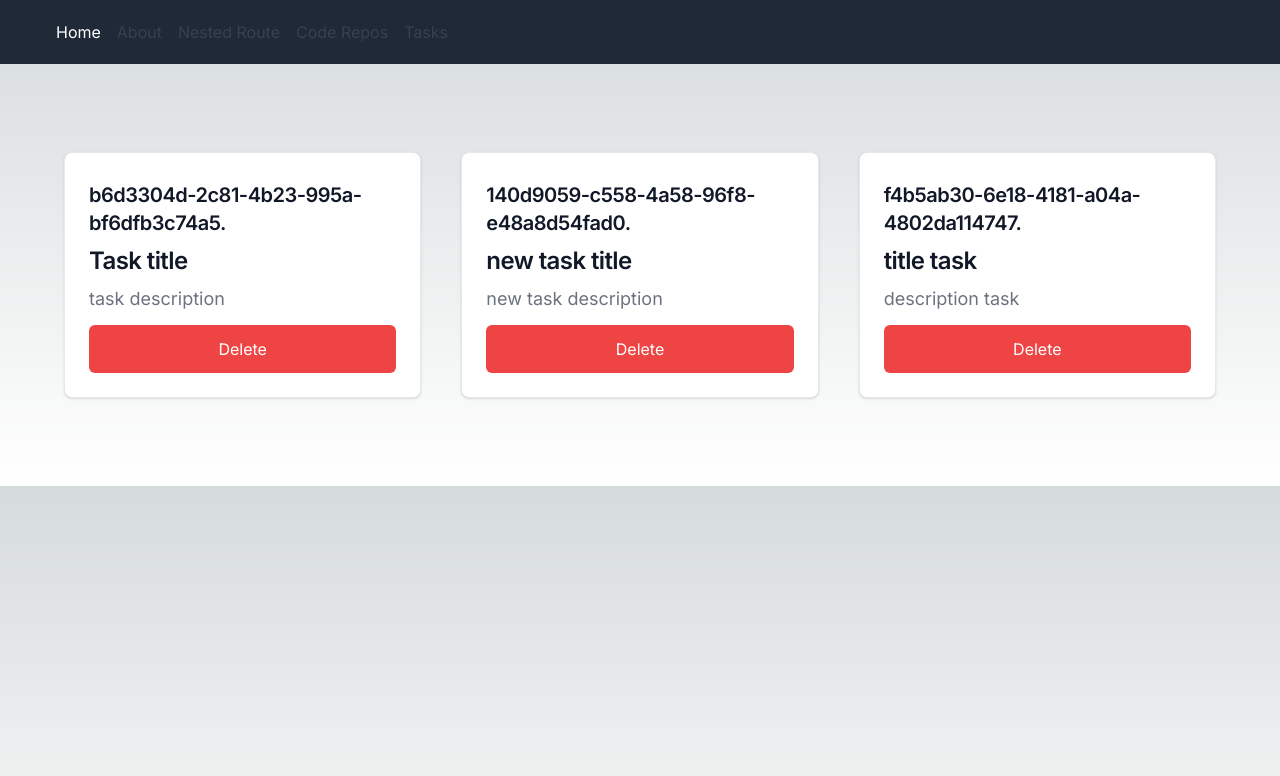
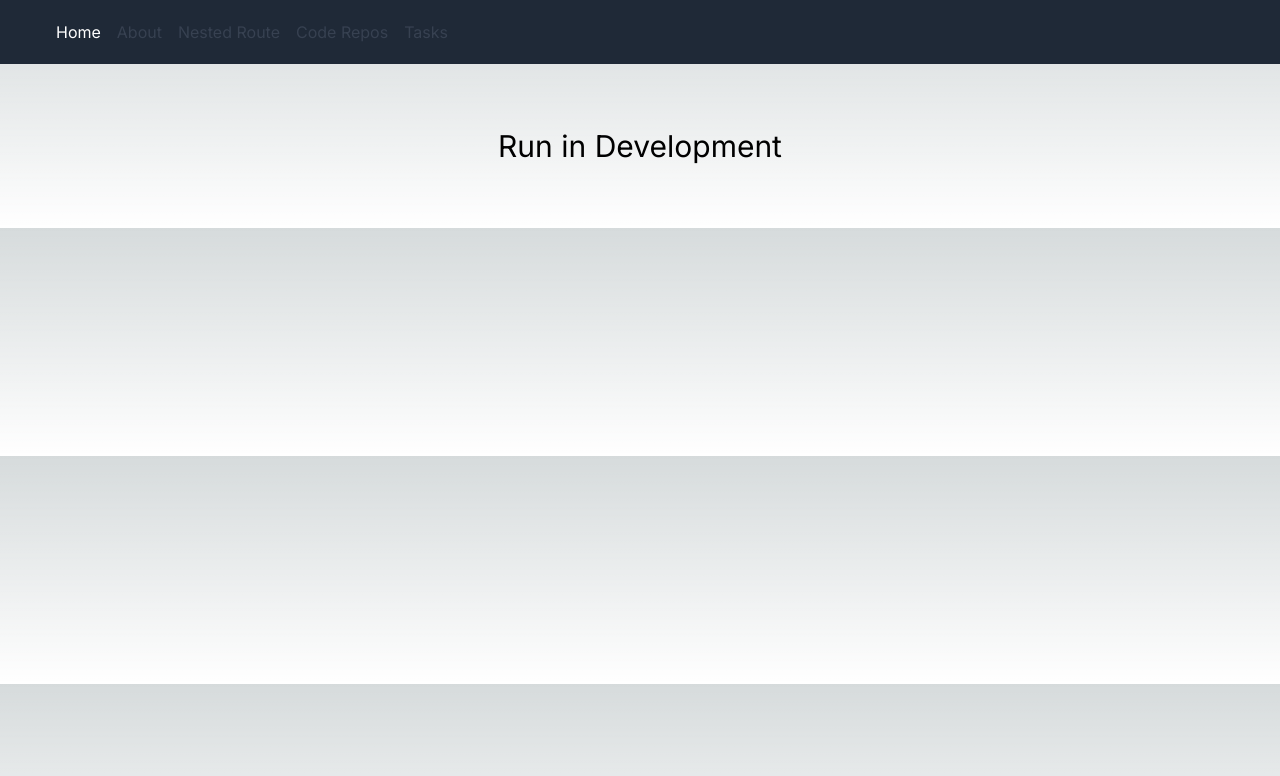
Before and after one commit to Ben888GitHub/nextjs-app-router, a Next.js app: page /tasks in a window 1280 px wide. Shown: the top 776 px of the page. Built offline with nearby package versions, Linux system fonts and the light colour scheme; data requests are answered from the project's data file.

Commit message:
another commit

```diff
--- a/app/tasks/page.js
+++ b/app/tasks/page.js
@@ -1,32 +1,34 @@
 // import AddTask from '../components/AddTask';
-import Task from '../components/Task';
+// import Task from '../components/Task';
 
-const getTasks = async () => {
-	// * SSR if dynamic
-	const response = await fetch('http://localhost:4000/tasks', {
-		cache: 'no-store'
-	});
+// const getTasks = async () => {
+// 	// * SSR if dynamic
+// 	const response = await fetch('http://localhost:4000/tasks', {
+// 		cache: 'no-store'
+// 	});
 
-	await new Promise((resolve) => setTimeout(resolve, 1000));
+// 	await new Promise((resolve) => setTimeout(resolve, 1000));
 
-	const tasks = await response.json();
+// 	const tasks = await response.json();
 
-	console.log(tasks);
+// 	console.log(tasks);
 
-	return tasks;
-};
+// 	return tasks;
+// };
 
 const Tasks = async () => {
-	const tasks = await getTasks();
+	// const tasks = await getTasks();
 
 	return (
 		<>
 			{/* <AddTask /> */}
-			<div className="grid lg:grid-cols-3 lg:gap-10  grid-cols-1 mt-6">
-				{tasks.map((task) => (
+			<p className="text-3xl text-center">Run in Development</p>
+			{/* <div className="grid lg:grid-cols-3 lg:gap-10  grid-cols-1 mt-6"> */}
+
+			{/* {tasks.map((task) => (
 					<Task key={task.id} {...task} />
-				))}
-			</div>
+				))} */}
+			{/* </div> */}
 		</>
 	);
 };
```
